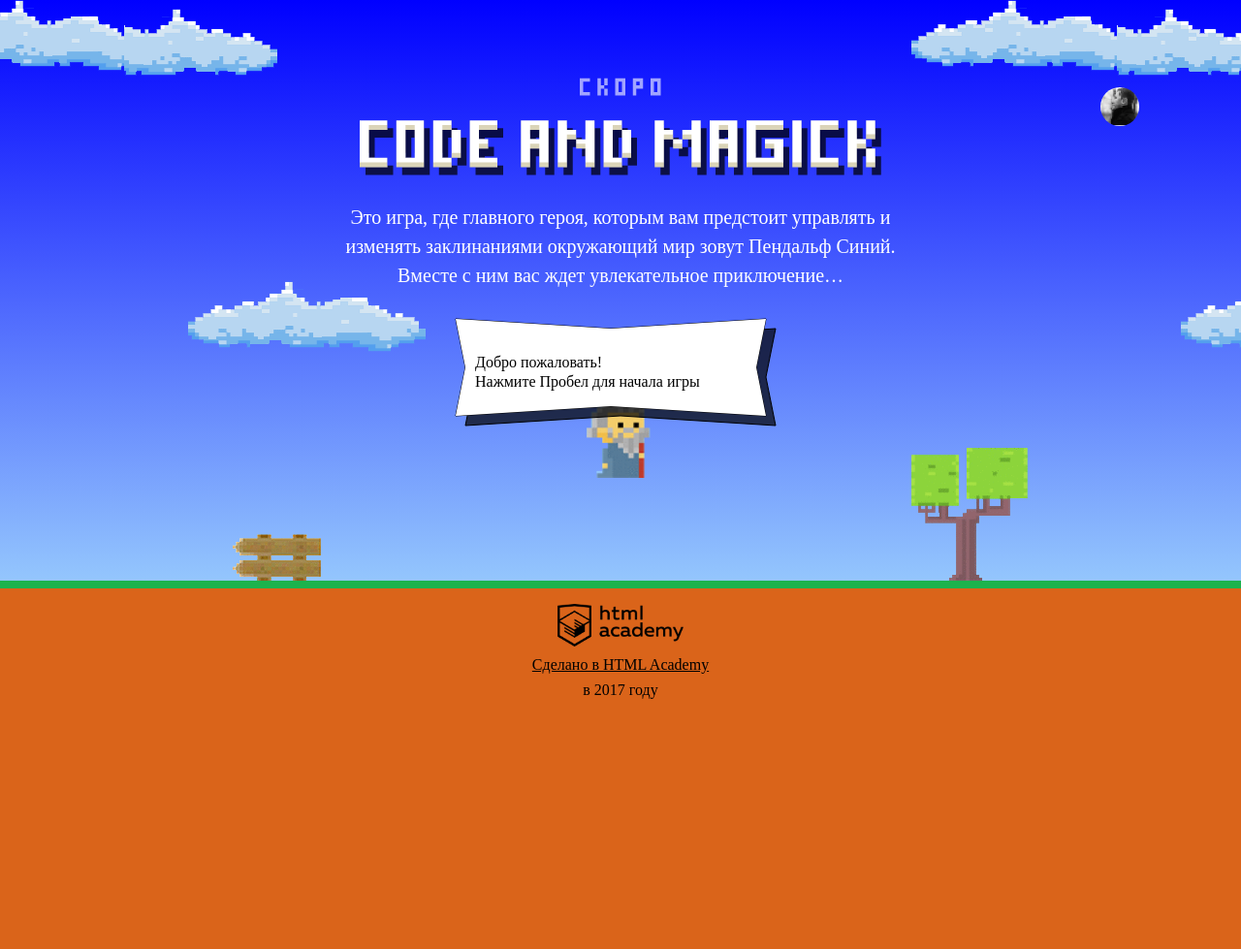
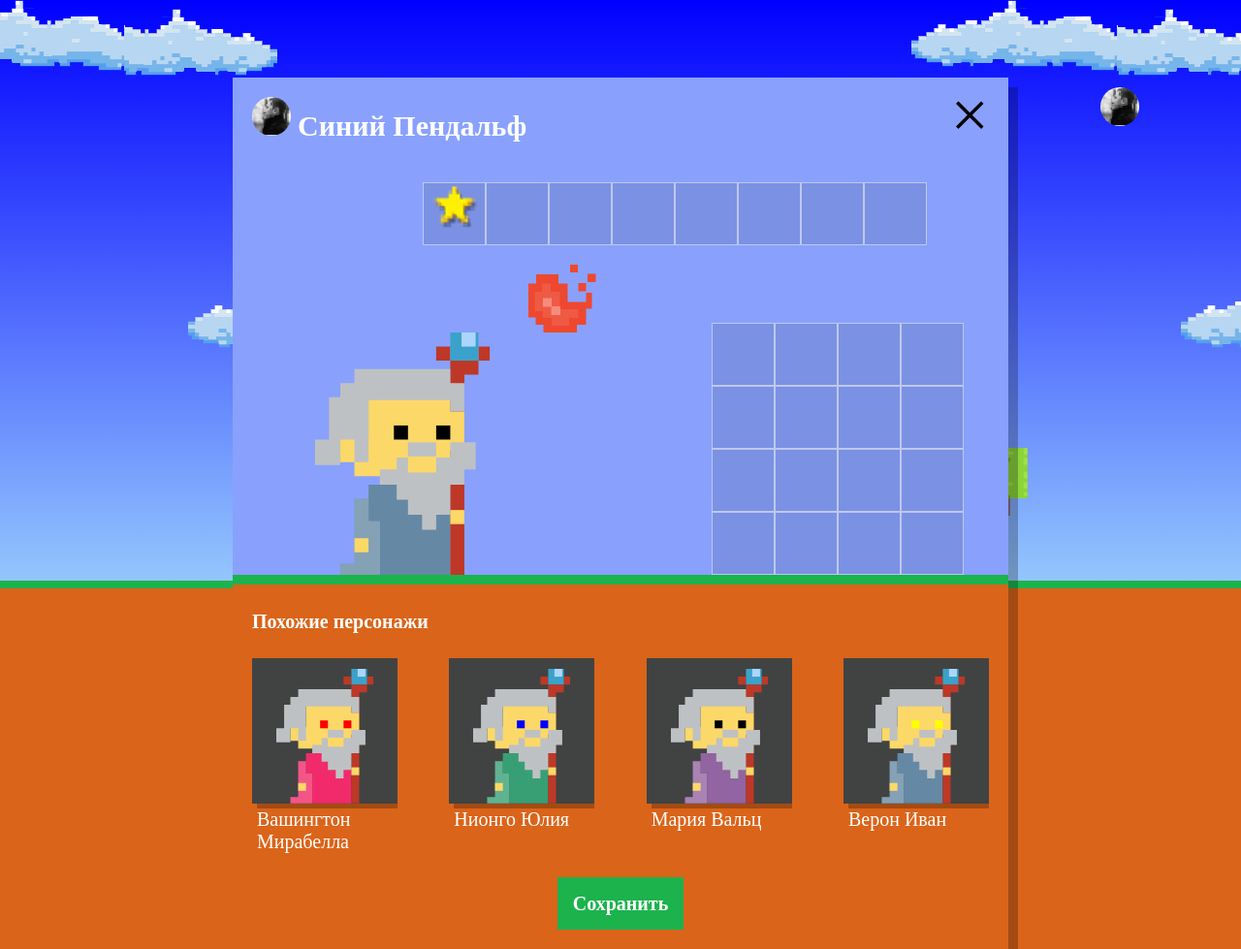
Before and after one commit to concentrator/200490-code-and-magick, a website: page index.html in a window 1280 px wide. Shown: the whole page at 97% size. Before the commit the page ends 800 px from the top, so only its background shows below. Drawn offline with Linux system fonts and the light colour scheme; a web font is replaced by a local one.

Commit message:
Рисует похожих Волшебников

```diff
--- a/index.html
+++ b/index.html
@@ -209,6 +209,7 @@
 
 </script>
 <script src="js/stat.js"></script>
+<script src="js/setup.js"></script>
 <script src="js/game.js"></script>
 
 </body>
--- /dev/null
+++ b/js/setup.js
@@ -0,0 +1,79 @@
+'use strict';
+
+var userDialog = document.querySelector('.setup');
+var similarListElement = userDialog.querySelector('.setup-similar-list');
+var similarWizardTemplate = document.querySelector('#similar-wizard-template')
+.content
+.querySelector('.setup-similar-item');
+
+var firstNames = ['Иван', 'Хуан Себастьян', 'Мария', 'Кристоф', 'Виктор', 'Юлия', 'Люпита', 'Вашингтон'];
+var lastNames = ['да Марья', 'Верон', 'Мирабелла', 'Вальц', 'Онопко', 'Топольницкая', 'Нионго', 'Ирвинг'];
+var coatColors = [
+  'rgb(101, 137, 164)',
+  'rgb(241, 43, 107)',
+  'rgb(146, 100, 161)',
+  'rgb(56, 159, 117)',
+  'rgb(215, 210, 55)',
+  'rgb(0, 0, 0)'
+];
+var eyesColors = ['black', 'red', 'blue', 'yellow', 'green'];
+var wizardsData = {
+  firstNames: firstNames,
+  lastNames: lastNames,
+  coatColors: coatColors,
+  eyesColors: eyesColors
+};
+var WIZARDS_QUANTITY = 4;
+var wizards = [];
+
+var shuffleArray = function (a) {
+  for (var i = a.length - 1; i > 0; i--) {
+    var j = Math.floor(Math.random() * (i + 1));
+    var x = a[i];
+    a[i] = a[j];
+    a[j] = x;
+  }
+  return a;
+};
+
+var generateWizards = function (data, quantity) {
+  var dataKeys = Object.keys(data);
+  for (var i = 0; i < dataKeys.length; i++) {
+    shuffleArray(data[dataKeys[i]]);
+  }
+  for (var j = 0; j < quantity; j++) {
+    var randomWizard = {};
+    if (Math.floor(Math.random() * 2) === 0) {
+      randomWizard.name = data.firstNames[j] + ' ' + data.lastNames[j];
+    } else {
+      randomWizard.name = data.lastNames[j] + ' ' + data.firstNames[j];
+    }
+    randomWizard.coatColor = data.coatColors[j];
+    randomWizard.eyesColor = data.eyesColors[j];
+    wizards.push(randomWizard);
+  }
+};
+
+var renderWizard = function (wizard) {
+  var wizardElement = similarWizardTemplate.cloneNode(true);
+  wizardElement.querySelector('.setup-similar-label').textContent = wizard.name;
+  wizardElement.querySelector('.wizard-coat').style.fill = wizard.coatColor;
+  wizardElement.querySelector('.wizard-eyes').style.fill = wizard.eyesColor;
+  return wizardElement;
+};
+
+var printWizards = function (data, quantity) {
+  var fragment = document.createDocumentFragment();
+  for (var i = 0; i < quantity; i++) {
+    fragment.appendChild(renderWizard(data[i]));
+  }
+  similarListElement.appendChild(fragment);
+};
+
+userDialog.classList.remove('hidden');
+
+generateWizards(wizardsData, WIZARDS_QUANTITY);
+
+printWizards(wizards, WIZARDS_QUANTITY);
+
+userDialog.querySelector('.setup-similar').classList.remove('hidden');
```
